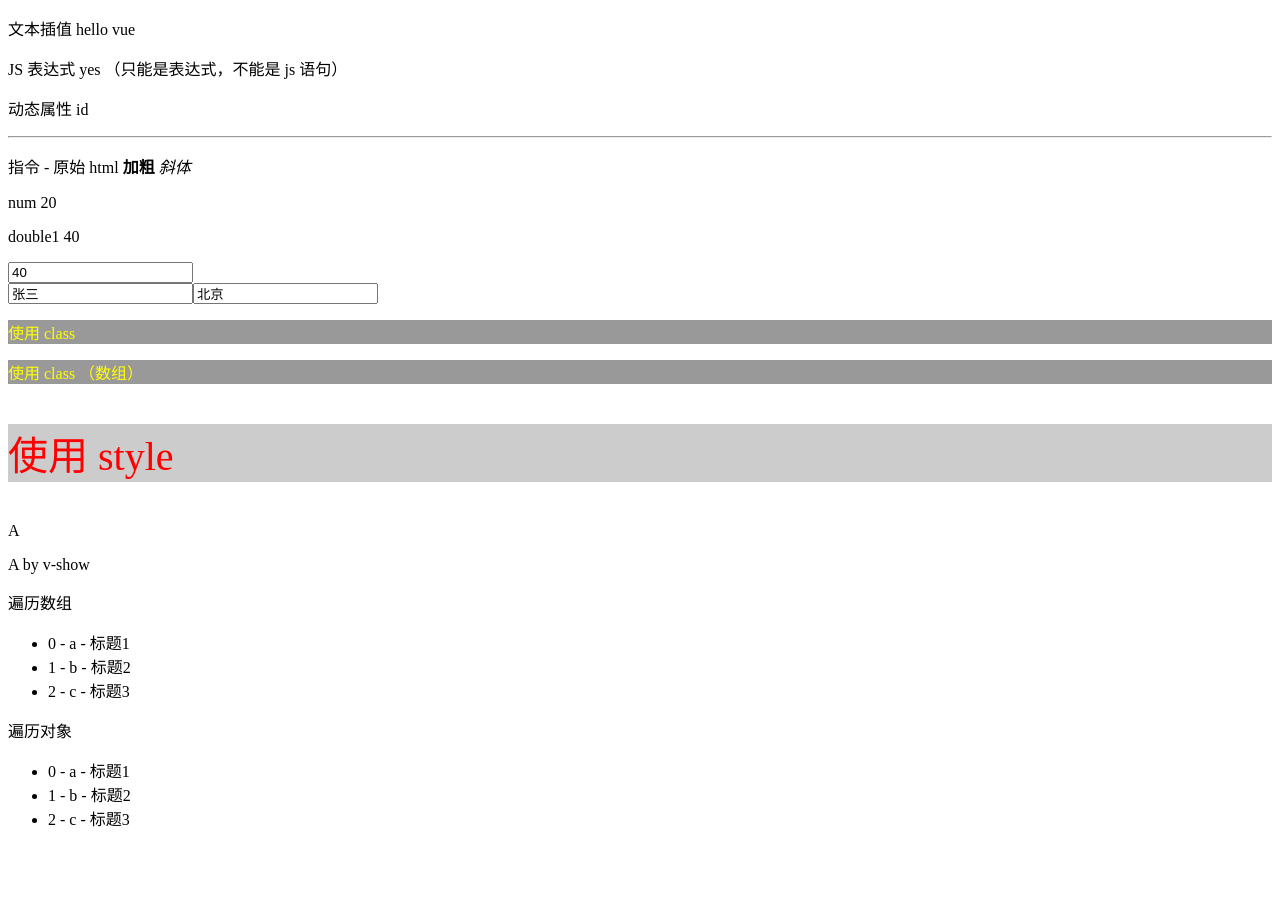
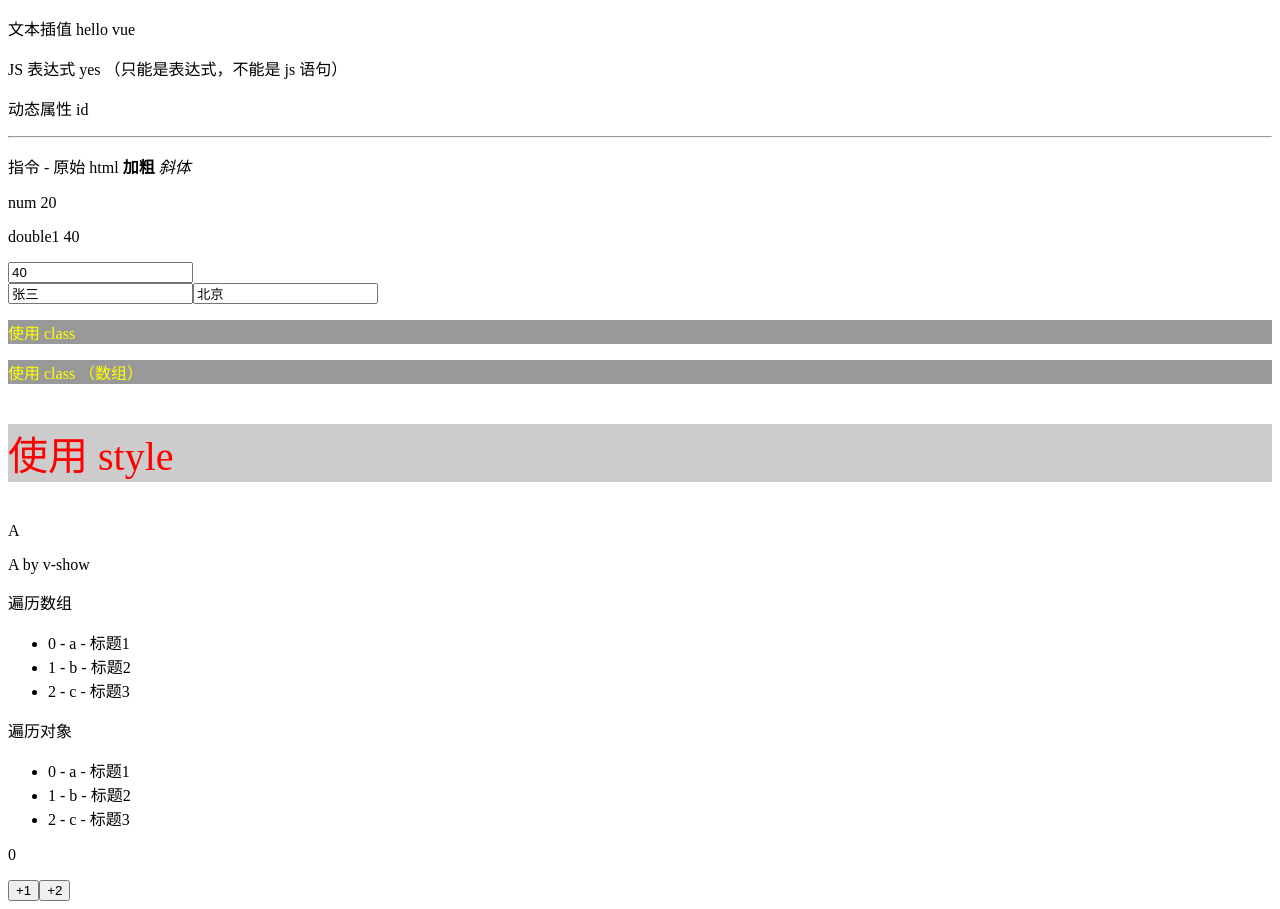
Before and after one commit to dengerpu/web_learning, a Vue app in the folder 面试题/Vue面试题/vue2-demo/: page / in a window 1280 px wide. Before the commit the page ends 846 px from the top, so only its background shows below. Built offline with nearby package versions, Linux system fonts and the light colour scheme.

Commit message:
feat: 事件

```diff
--- a/面试题/Vue面试题/vue2-demo/src/App.vue
+++ b/面试题/Vue面试题/vue2-demo/src/App.vue
@@ -6,12 +6,14 @@
     <ClassDemo></ClassDemo>
     <ConditionDemo></ConditionDemo>
     <ListDemo></ListDemo>
+    <EventDemo></EventDemo>
   </div>
 </template>
 <script>
 import ClassDemo from './views/基本使用/ClassDemo.vue'
 import ComputedDemo from './views/基本使用/ComputedDemo.vue'
 import ConditionDemo from './views/基本使用/ConditionDemo.vue'
+import EventDemo from './views/基本使用/EventDemo.vue'
 import ListDemo from './views/基本使用/ListDemo.vue'
 import TqlDemo from './views/基本使用/TqlDemo.vue'
 import WatchDemo from './views/基本使用/WatchDemo.vue'
@@ -23,7 +25,8 @@ export default {
     WatchDemo,
     ClassDemo,
     ConditionDemo,
-    ListDemo
+    ListDemo,
+    EventDemo
   }
 }
 </script>
--- /dev/null
+++ b/面试题/Vue面试题/vue2-demo/src/views/基本使用/EventDemo.vue
@@ -0,0 +1,45 @@
+<template>
+  <div>
+      <p>{{num}}</p>
+      <button @click="increment1">+1</button>
+      <button @click="increment2(2, $event)">+2</button>
+  </div>
+</template>
+
+<script>
+export default {
+  data() {
+      return {
+          num: 0
+      }
+  },
+  methods: {
+      increment1(event) {
+          console.log('event', event, event.__proto__.constructor) // 是原生的 event 对象
+          console.log(event.target)
+          console.log(event.currentTarget) // 注意，事件是被注册到当前元素的，和 React 不一样
+          this.num++
+
+          // 1. event 是原生的
+          // 2. 事件被挂载到当前元素
+          // 和 DOM 事件一样
+      },
+      increment2(val, event) {
+          console.log(event.target)
+          this.num = this.num + val
+      },
+      loadHandler() {
+          // do some thing
+          console.log('window load')
+      }
+  },
+  mounted() {
+      window.addEventListener('load', this.loadHandler)
+  },
+  beforeDestroy() {
+      //【注意】用 vue 绑定的事件，组建销毁时会自动被解绑
+      // 自己绑定的事件，需要自己销毁！！！
+      window.removeEventListener('load', this.loadHandler)
+  }
+}
+</script>
```
